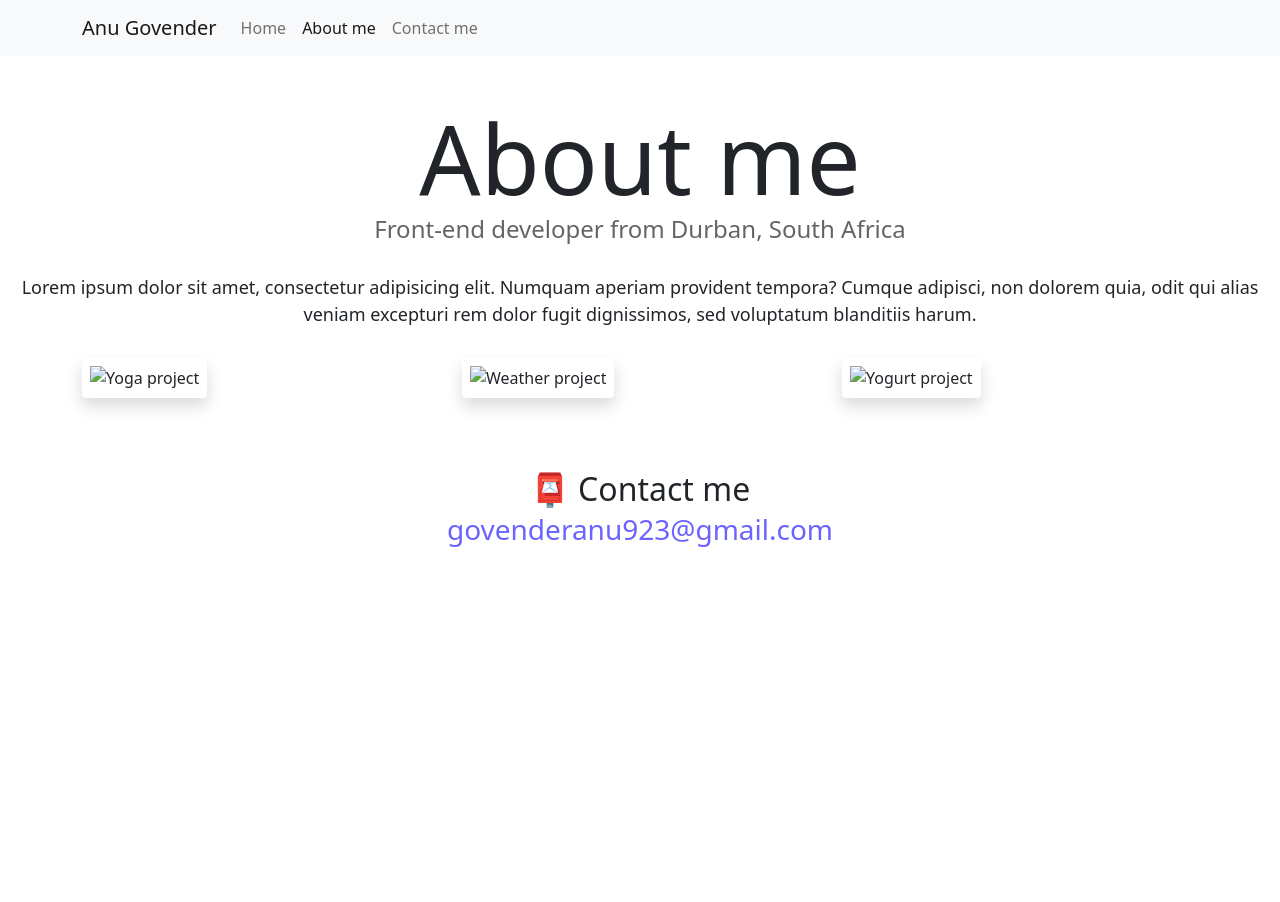
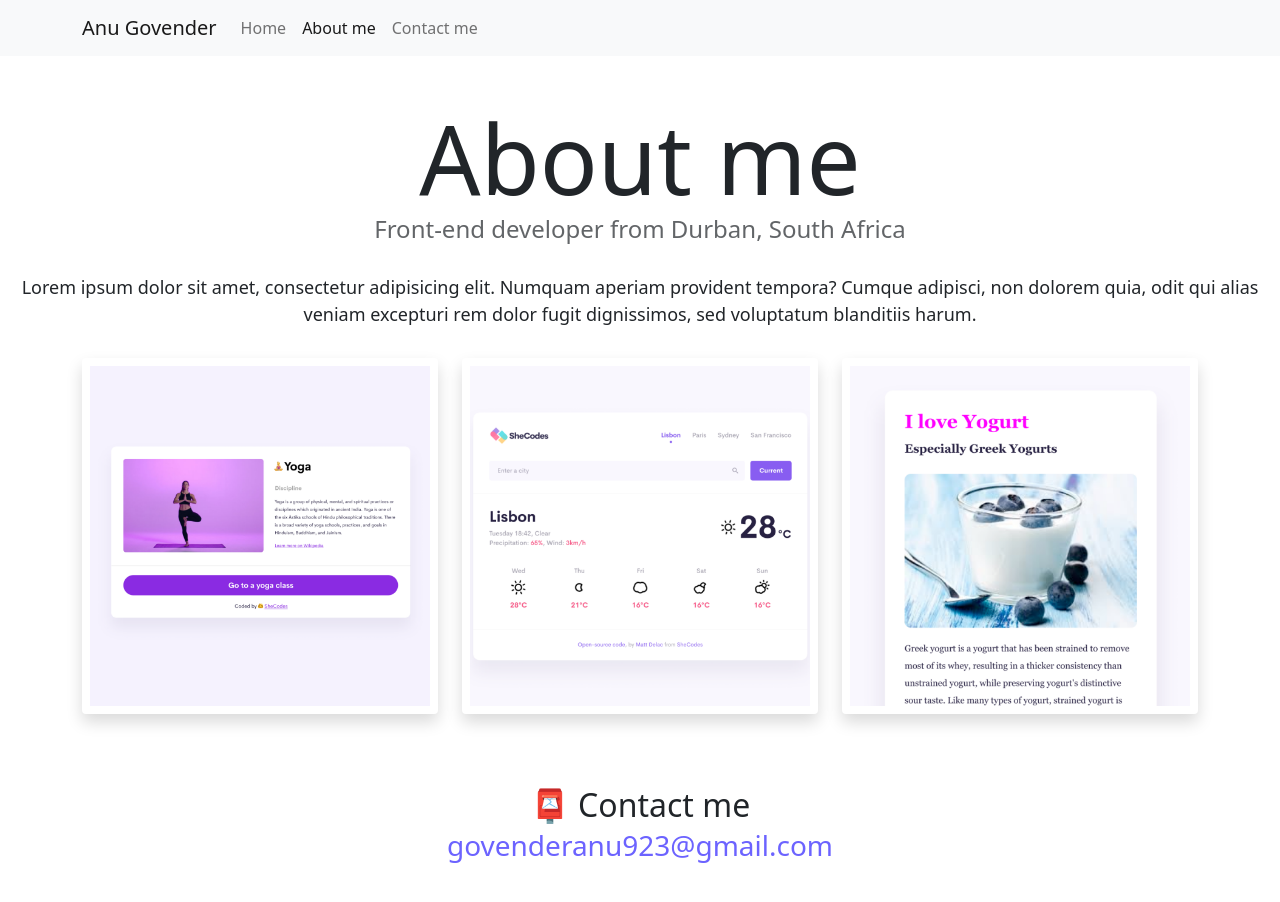
Before and after one commit to 1543-STACK/work-dev, a plain HTML site: page about.html in a window 1280 px wide. Before the commit the page ends 800 px from the top, so only its background shows below. Drawn offline with nearby package versions, Linux system fonts and the light colour scheme; files that its build step writes are made by us from their sources.

Commit message:
update images

```diff
--- a/about.html
+++ b/about.html
@@ -15,7 +15,7 @@
       integrity="sha384-b5kHyXgcpbZJO/tY9Ul7kGkf1S0CWuKcCD38l8YkeH8z8QjE0GmW1gYU5S9FOnJ0"
       crossorigin="anonymous"
     ></script>
-    <link rel="stylesheet" href="/styles.css" />
+    <link rel="stylesheet" href="/src/styles.css" />
     <title>About me - Anu Govender</title>
     <meta
       name="description"
```
Also changed, not shown: images/weather.png (added), images/yoga.png (added), images/yogurt.png (added).
